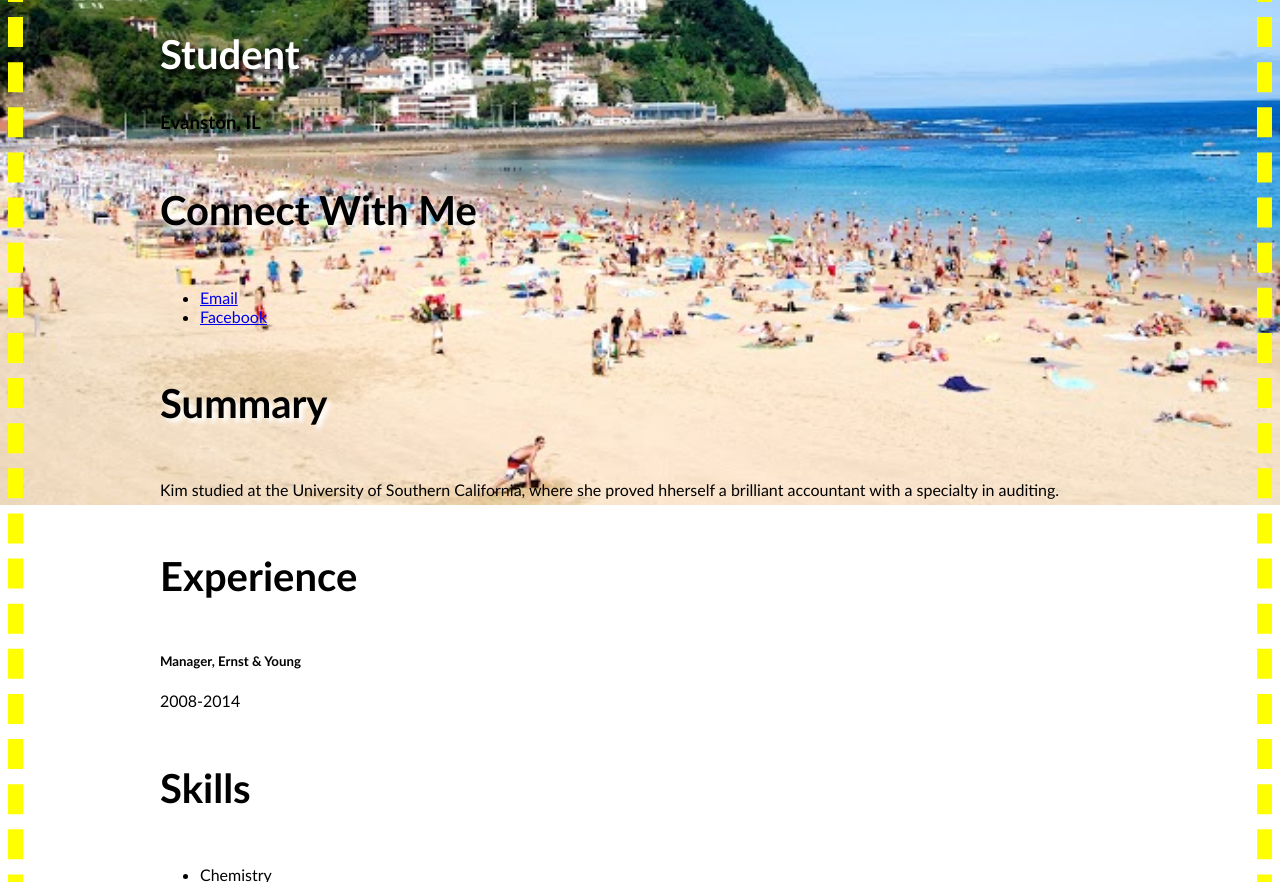
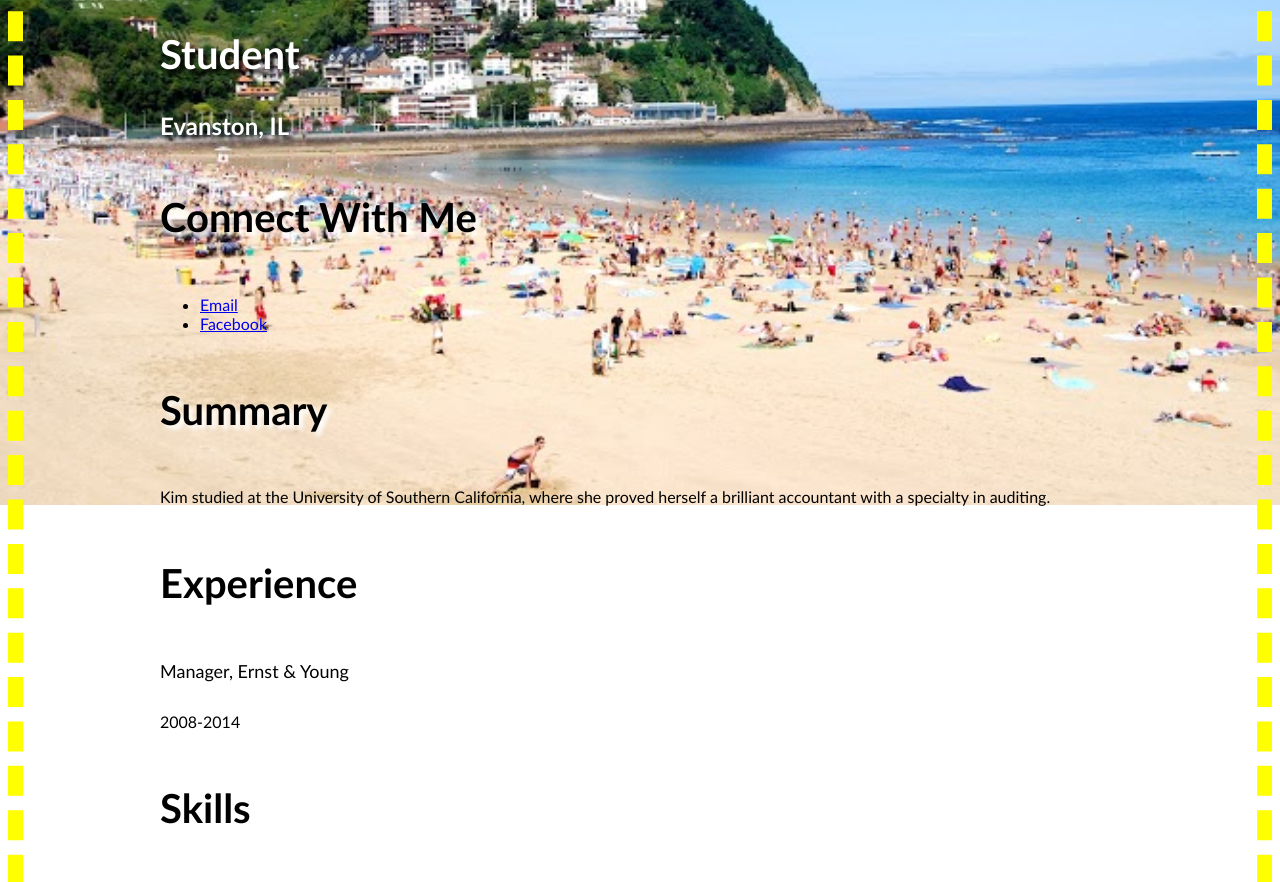
Before and after one commit to kmwagner724/kmwagner724.github.io, a plain HTML site: page index.html in a window 1280 px wide. Shown: the part 352-1234 px from the top of the page. Drawn offline with nearby package versions, Linux system fonts and the light colour scheme.

Commit message:
typo edit

```diff
--- a/index.html
+++ b/index.html
@@ -24,7 +24,7 @@
     <div>
       <h4 id="summary">Summary</h4>
       <p><storng>
-        Kim studied at the University of Southern California, where she proved hherself a brilliant accountant with a specialty in auditing.
+        Kim studied at the University of Southern California, where she proved herself a brilliant accountant with a specialty in auditing.
       </p></storng>
     </div>
     <div>
--- a/style.css
+++ b/style.css
@@ -28,3 +28,14 @@ h2 {
 	font-size: 40px;
 	text-shadow: 4px 4px 4px black;
 }
+h5 {
+	color: black;
+	font-size: 18px;
+	font-weight: normal;
+}
+h3 {
+	color: white;
+	font-size: 24px;
+	font-weight: bold;
+	text-shadow: 4px 4px 4px black;
+}
```
